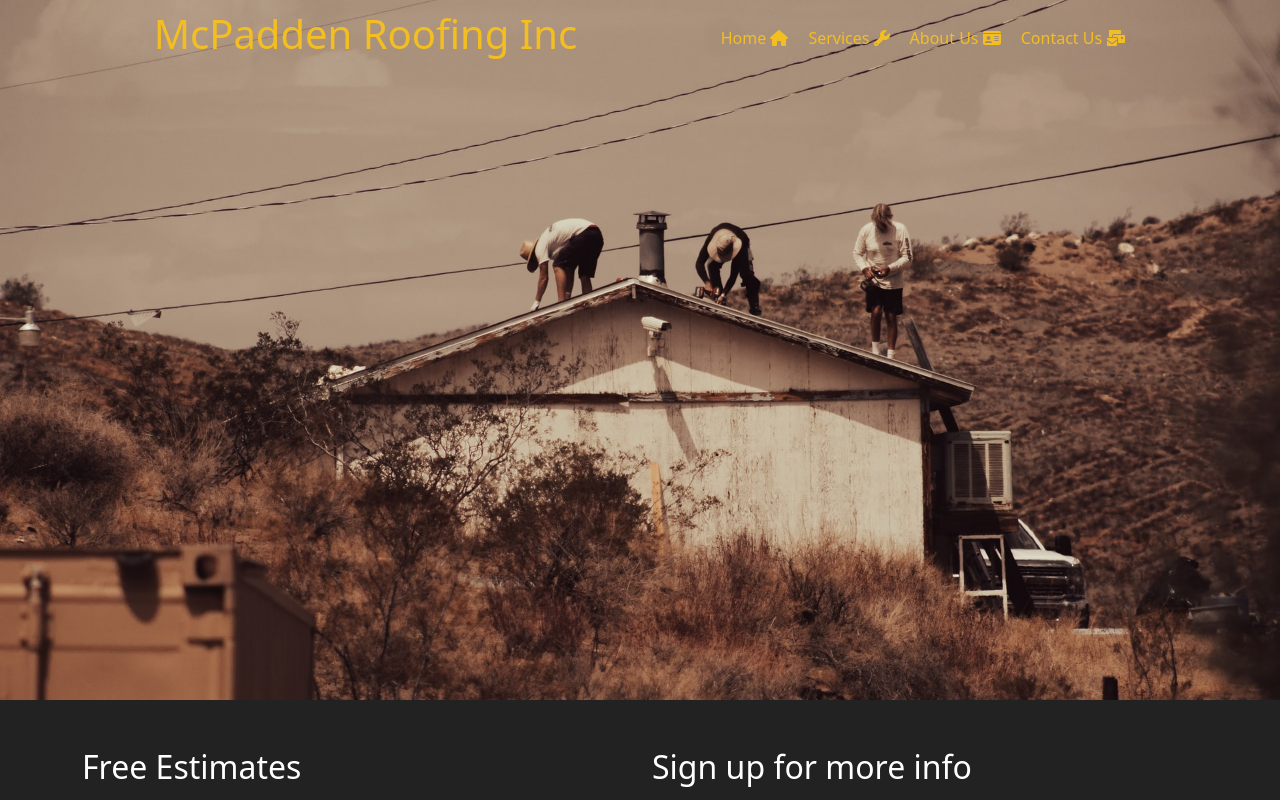
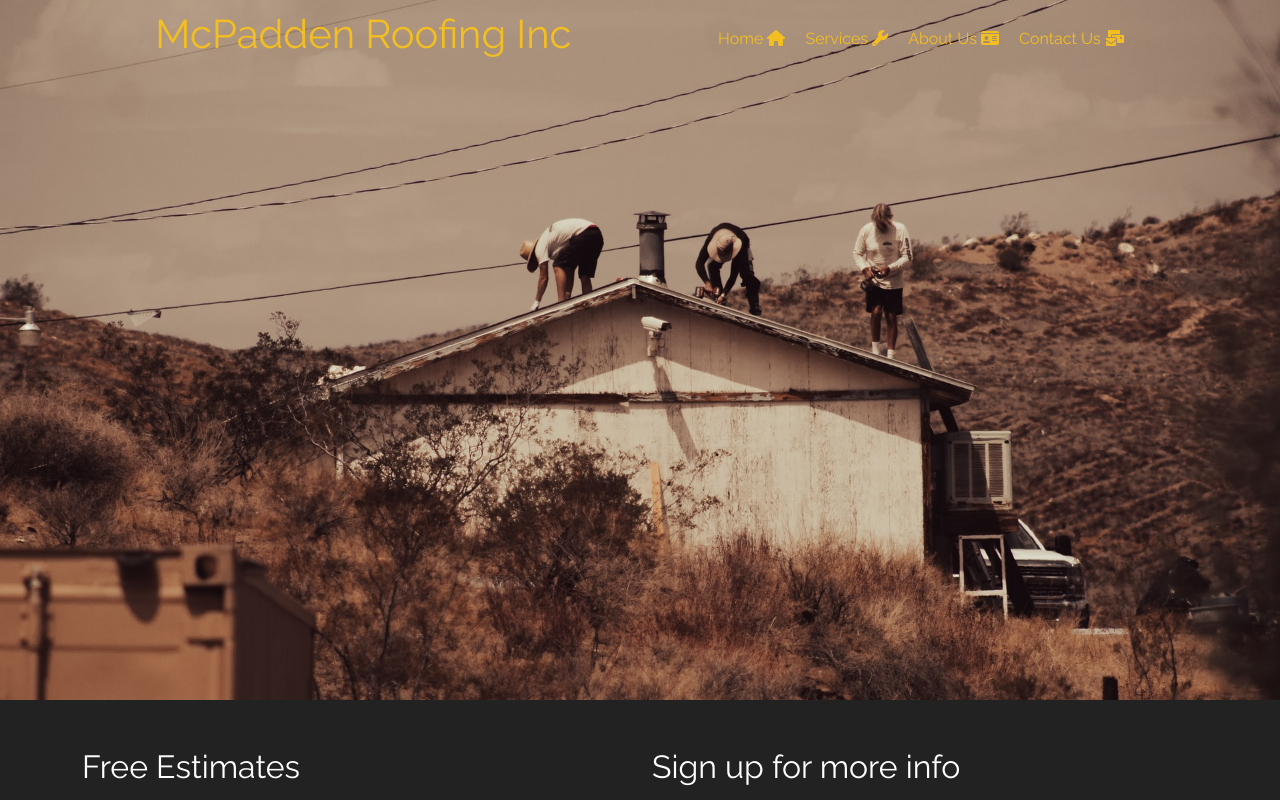
Before and after one commit to tmcfadden7/mcpadden-roofing-react-app, a React (Create React App) app: page / in a window 1280 px wide. Shown: the top 800 px of the page. Built offline with nearby package versions, Linux system fonts and the light colour scheme.

Commit message:
import google fonts and add font family style to body

```diff
--- a/public/index.html
+++ b/public/index.html
@@ -35,6 +35,10 @@
 			integrity="sha384-ka7Sk0Gln4gmtz2MlQnikT1wXgYsOg+OMhuP+IlRH9sENBO0LRn5q+8nbTov4+1p"
 			crossorigin="anonymous"
 		></script>
+		<link
+			rel="stylesheet"
+			href="https://fonts.googleapis.com/css?family=Raleway"
+		/>
 		<title>React App</title>
 	</head>
 	<body>
--- a/src/App.css
+++ b/src/App.css
@@ -77,6 +77,7 @@
 }
 
 body {
+	font-family: 'Raleway', Arial, Helvetica, sans-serif;
 	line-height: 1;
 }
 
```
